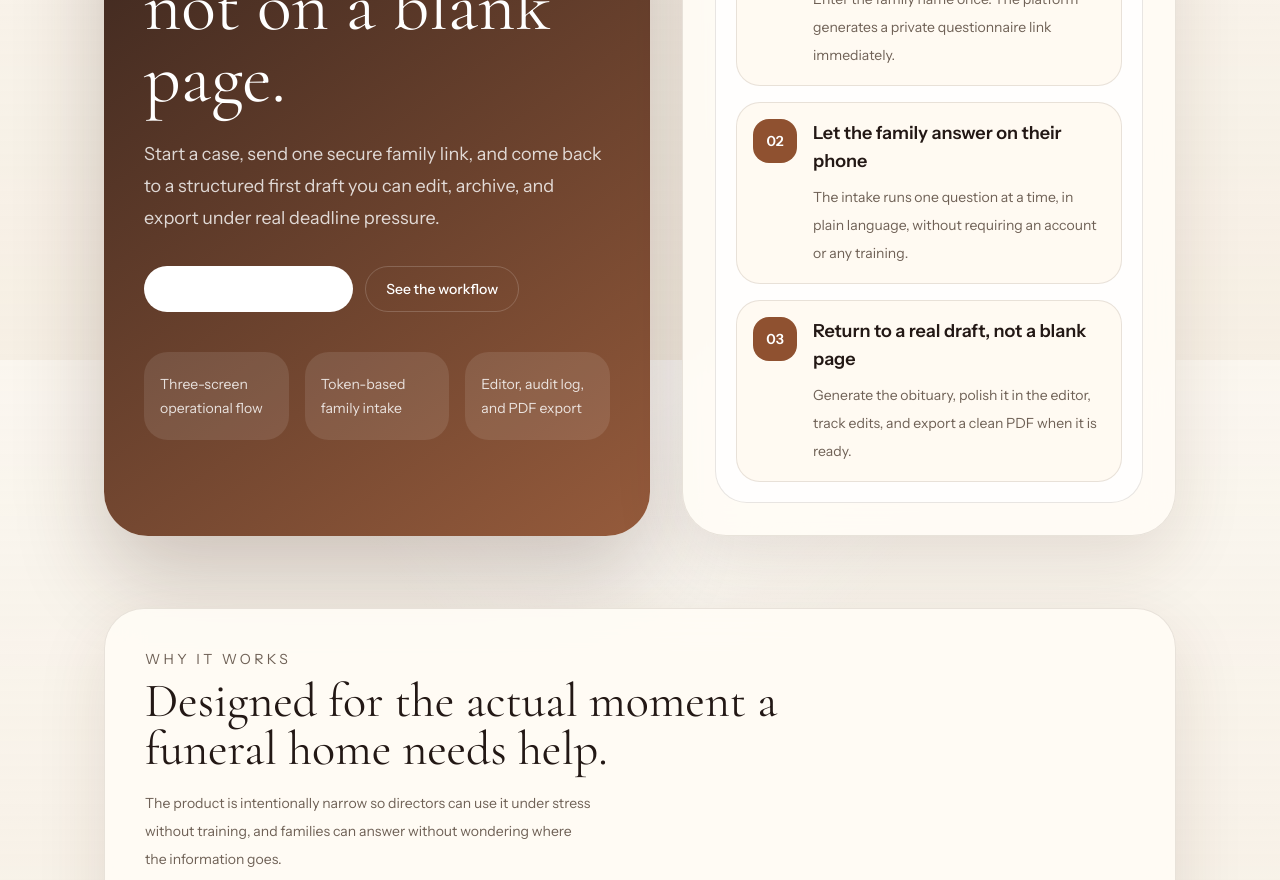
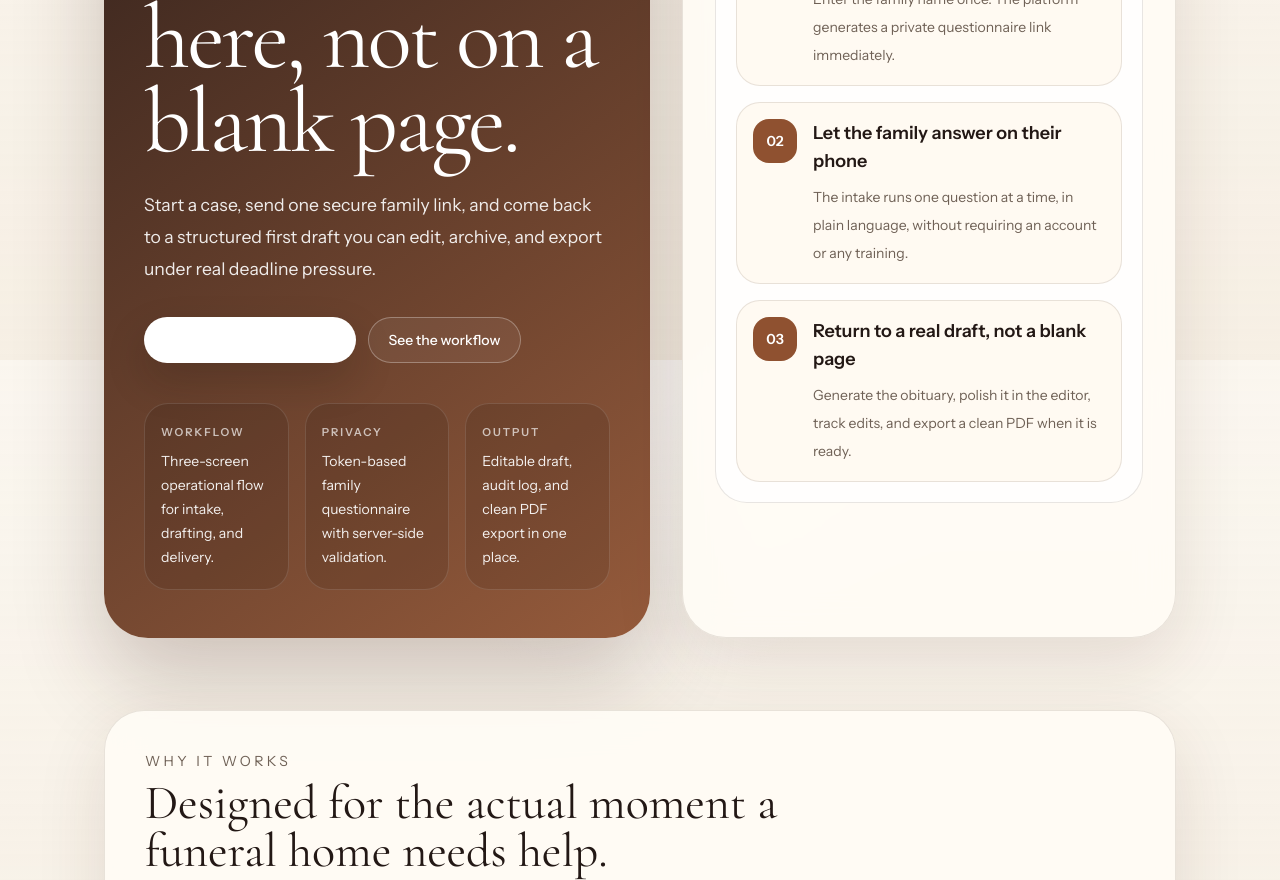
Before and after one commit to JamesMcDaniel04/AI-Obituary-Writer, a Next.js app: page / in a window 1280 px wide. Shown: the part 440-1320 px from the top of the page. Built offline with nearby package versions, Linux system fonts and the light colour scheme; no server answers.

Commit message:
feat: enhance user profile synchronization with error handling for race conditions

```diff
--- a/app/page.tsx
+++ b/app/page.tsx
@@ -114,16 +114,16 @@ export default async function Home() {
       <section className="shell px-4 py-8 md:px-6 md:py-10">
         <div className="grid gap-8 lg:grid-cols-[1.05fr_0.95fr] lg:items-stretch">
           <div className="rounded-[2.75rem] bg-[linear-gradient(145deg,rgba(41,26,22,0.98),rgba(143,81,48,0.94))] px-8 py-10 text-white shadow-[0_40px_90px_rgba(62,34,24,0.24)] md:px-10 md:py-12">
-            <div className="inline-flex items-center gap-2 rounded-full bg-white/10 px-4 py-2 text-xs uppercase tracking-[0.22em] text-white/78">
+            <div className="inline-flex items-center gap-2 rounded-full bg-white/10 px-4 py-2 text-[11px] font-semibold uppercase tracking-[0.18em] text-white/82">
               <Lock className="h-3.5 w-3.5" />
               Funeral-home workflow
             </div>
 
-            <h1 className="mt-6 max-w-3xl font-serif text-6xl leading-none text-white md:text-7xl">
+            <h1 className="mt-6 max-w-[11ch] font-serif text-[clamp(3.25rem,8vw,5.75rem)] leading-[0.92] tracking-[-0.03em] text-white">
               The obituary draft starts here, not on a blank page.
             </h1>
 
-            <p className="mt-6 max-w-2xl text-base leading-8 text-white/80 md:text-lg">
+            <p className="mt-6 max-w-xl text-[1.02rem] leading-7 text-white/90 md:text-[1.1rem] md:leading-8">
               Start a case, send one secure family link, and come back to a
               structured first draft you can edit, archive, and export under
               real deadline pressure.
@@ -134,7 +134,7 @@ export default async function Home() {
                 href="/login"
                 className={cn(
                   buttonClasses.base,
-                  "gap-2 bg-white text-foreground hover:bg-white/92",
+                  "gap-2 bg-white font-semibold text-foreground shadow-[0_18px_40px_rgba(24,14,10,0.18)] hover:bg-white/92",
                 )}
               >
                 Start in the workspace
@@ -142,7 +142,10 @@ export default async function Home() {
               </Link>
               <a
                 href="#workflow"
-                className={cn(buttonClasses.base, "border border-white/18 text-white hover:bg-white/10")}
+                className={cn(
+                  buttonClasses.base,
+                  "border border-white/30 bg-white/6 font-medium text-white/95 hover:bg-white/12",
+                )}
               >
                 See the workflow
               </a>
@@ -150,15 +153,29 @@ export default async function Home() {
 
             <div className="mt-10 grid gap-4 md:grid-cols-3">
               {[
-                "Three-screen operational flow",
-                "Token-based family intake",
-                "Editor, audit log, and PDF export",
+                {
+                  label: "Workflow",
+                  copy: "Three-screen operational flow for intake, drafting, and delivery.",
+                },
+                {
+                  label: "Privacy",
+                  copy: "Token-based family questionnaire with server-side validation.",
+                },
+                {
+                  label: "Output",
+                  copy: "Editable draft, audit log, and clean PDF export in one place.",
+                },
               ].map((item) => (
                 <div
-                  key={item}
-                  className="rounded-[1.5rem] bg-white/10 px-4 py-5 text-sm leading-6 text-white/82"
+                  key={item.label}
+                  className="rounded-[1.5rem] border border-white/12 bg-black/10 px-4 py-5"
                 >
-                  {item}
+                  <p className="text-[11px] font-semibold uppercase tracking-[0.18em] text-white/68">
+                    {item.label}
+                  </p>
+                  <p className="mt-2 text-sm leading-6 text-white/92">
+                    {item.copy}
+                  </p>
                 </div>
               ))}
             </div>
--- a/lib/auth/session.ts
+++ b/lib/auth/session.ts
@@ -72,6 +72,21 @@ async function syncCurrentUserProfile(
       .single();
 
     if (insertError) {
+      // Race: another concurrent request created the row first. Re-fetch.
+      if (insertError.code === "23505") {
+        const { data: raced, error: refetchError } = await supabase
+          .from("director_profiles")
+          .select("*")
+          .eq("director_id", user.id)
+          .single();
+
+        if (refetchError) {
+          throw new Error(formatProfileSyncError(refetchError));
+        }
+
+        return raced;
+      }
+
       throw new Error(formatProfileSyncError(insertError));
     }
 
```
